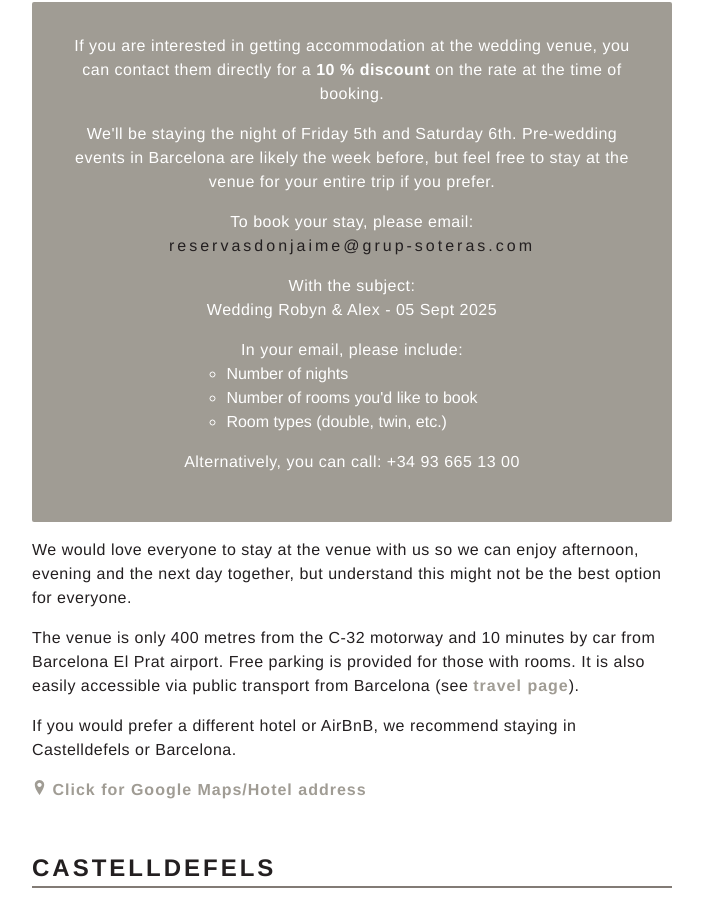
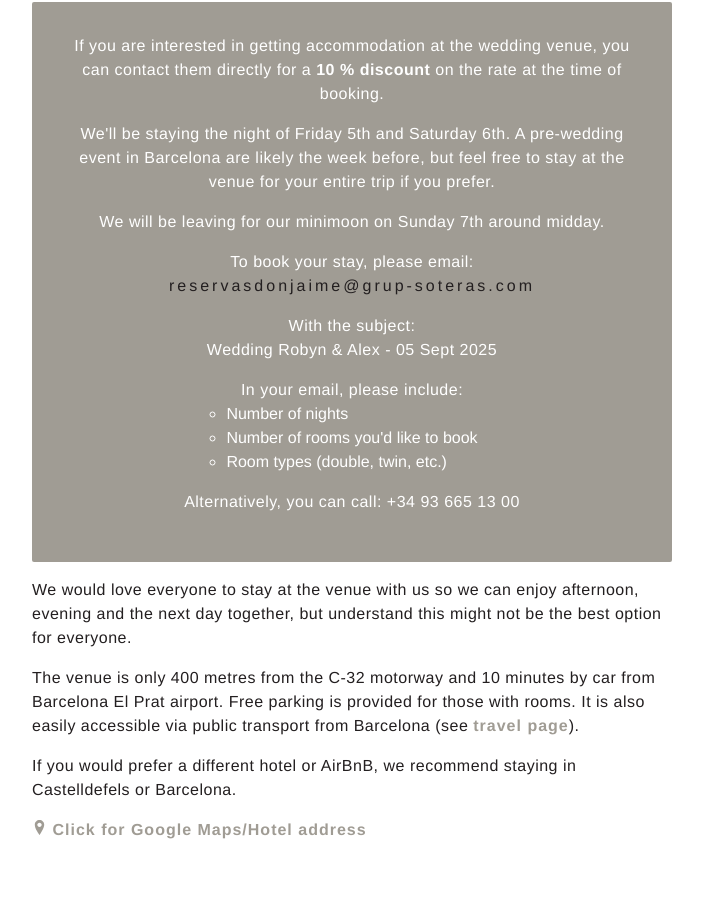
Before and after one commit to 11ac11/wedding-app, a Next.js app: page /accommodation in a window 1280 px wide. Shown: the part 998-1895 px from the top of the page, without its empty margins (288-991 px from the left). Built offline with nearby package versions, Linux system fonts and the light colour scheme; a web font is replaced by a local one.

Commit message:
updated confirmation date

```diff
--- a/app/accommodation/contactBox.js
+++ b/app/accommodation/contactBox.js
@@ -55,8 +55,9 @@ export const ContactBox = () => {
         {`on the rate at the time of booking.`}
       </p>
       <p>
-        {`We'll be staying the night of Friday 5th and Saturday 6th. Pre-wedding events in Barcelona are likely the week before, but feel free to stay at the venue for your entire trip if you prefer.`}
+        {`We'll be staying the night of Friday 5th and Saturday 6th. A pre-wedding event in Barcelona are likely the week before, but feel free to stay at the venue for your entire trip if you prefer.`}
       </p>
+      <p>{`We will be leaving for our minimoon on Sunday 7th around midday.`}</p>
       <ContactInfo>{`To book your stay, please email:`}</ContactInfo>
       <ContactInfoBold>
         <a href={mailtoLink}>{venueEmail}</a>
--- a/app/faqs/page.jsx
+++ b/app/faqs/page.jsx
@@ -21,7 +21,7 @@ export default async function FAQs() {
       <h1>FAQs</h1>
       <div className="info-section">
         <h2 className="uppercase">RSVP deadline</h2>
-        <p>{`Please RSVP by 1st July 2025.`}</p>
+        <p>{`Please RSVP by 1st June 2025.`}</p>
       </div>
       <div className="info-section">
         <h2 className="uppercase">Dresscode</h2>
```
